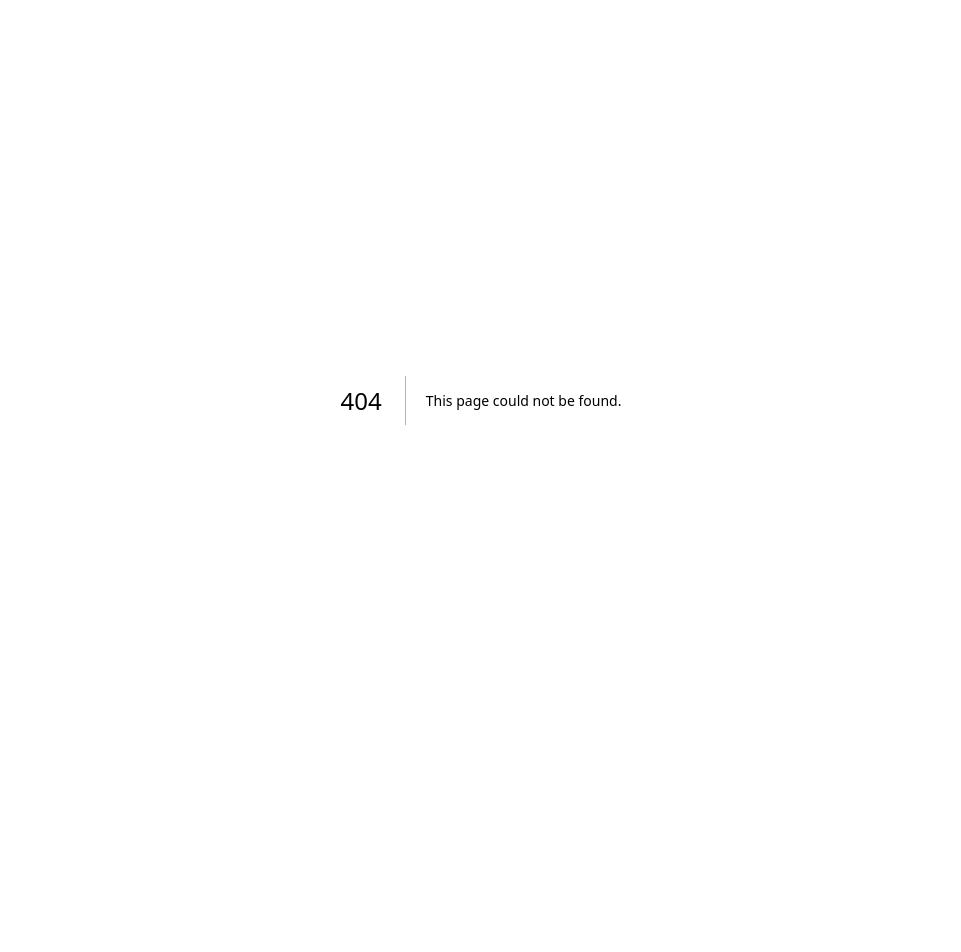
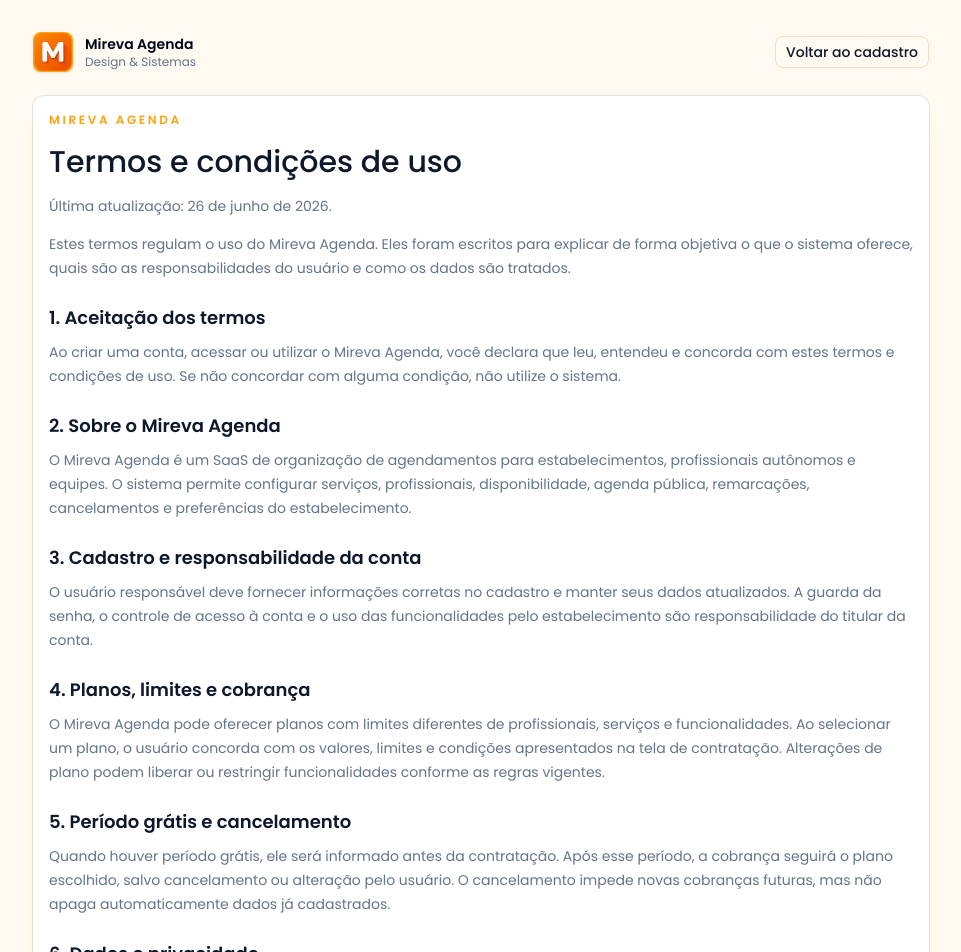
Before and after one commit to RenatoJose7/mirevaAgenda, a Next.js app: page /termos in a window 1280 px wide. Before the commit this address had no page. Shown: the top 952 px of the page, without its empty margins (159-1120 px from the left). Before the commit the page ends 800 px from the top, so only its background shows below. Built offline with nearby package versions, Linux system fonts and the light colour scheme.

Commit message:
chore: remove mensagens de teste e adiciona termos

```diff
--- a/src/app/cadastro/page.tsx
+++ b/src/app/cadastro/page.tsx
@@ -24,7 +24,7 @@ const schema = z
     email: z.string().email("Informe um e-mail válido."),
     password: z.string().min(6, "Use pelo menos 6 caracteres."),
     confirmPassword: z.string(),
-    terms: z.boolean().refine((value) => value, "Aceite os termos demonstrativos."),
+    terms: z.boolean().refine((value) => value, "Aceite os termos e condições de uso."),
   })
   .refine((data) => data.password === data.confirmPassword, {
     message: "As senhas precisam ser iguais.",
@@ -297,9 +297,13 @@ export default function CadastroPage() {
                     checked={termsChecked}
                     onCheckedChange={(checked) => form.setValue("terms", checked === true)}
                   />
-                  <Label htmlFor="terms" className="text-sm leading-5">
-                    Aceito os termos de uso do Mireva Agenda.
-                  </Label>
+                  <div className="text-sm leading-5">
+                    <Label htmlFor="terms">Aceito os </Label>
+                    <Link href="/termos" target="_blank" className="font-medium text-primary underline-offset-4 hover:underline">
+                      termos e condições de uso
+                    </Link>
+                    <span> do Mireva Agenda.</span>
+                  </div>
                 </div>
                 {form.formState.errors.terms && (
                   <p className="text-sm text-destructive sm:col-span-2">{form.formState.errors.terms.message}</p>
--- a/src/app/layout.tsx
+++ b/src/app/layout.tsx
@@ -15,7 +15,7 @@ const geistMono = Geist_Mono({
 
 export const metadata: Metadata = {
   title: "Mireva Agenda",
-  description: "Interface demonstrativa do SaaS de agendamentos da Mireva.",
+  description: "SaaS de agendamentos da Mireva para negócios e profissionais.",
 };
 
 export default function RootLayout({
--- /dev/null
+++ b/src/app/termos/page.tsx
@@ -0,0 +1,107 @@
+import type { Metadata } from "next";
+import Link from "next/link";
+import { BrandMark } from "@/components/brand-mark";
+import { Button } from "@/components/ui/button";
+import { Card, CardContent, CardHeader, CardTitle } from "@/components/ui/card";
+
+export const metadata: Metadata = {
+  title: "Termos e condições de uso | Mireva Agenda",
+  description: "Termos e condições de uso do Mireva Agenda.",
+};
+
+const sections = [
+  {
+    title: "1. Aceitação dos termos",
+    content:
+      "Ao criar uma conta, acessar ou utilizar o Mireva Agenda, você declara que leu, entendeu e concorda com estes termos e condições de uso. Se não concordar com alguma condição, não utilize o sistema.",
+  },
+  {
+    title: "2. Sobre o Mireva Agenda",
+    content:
+      "O Mireva Agenda é um SaaS de organização de agendamentos para estabelecimentos, profissionais autônomos e equipes. O sistema permite configurar serviços, profissionais, disponibilidade, agenda pública, remarcações, cancelamentos e preferências do estabelecimento.",
+  },
+  {
+    title: "3. Cadastro e responsabilidade da conta",
+    content:
+      "O usuário responsável deve fornecer informações corretas no cadastro e manter seus dados atualizados. A guarda da senha, o controle de acesso à conta e o uso das funcionalidades pelo estabelecimento são responsabilidade do titular da conta.",
+  },
+  {
+    title: "4. Planos, limites e cobrança",
+    content:
+      "O Mireva Agenda pode oferecer planos com limites diferentes de profissionais, serviços e funcionalidades. Ao selecionar um plano, o usuário concorda com os valores, limites e condições apresentados na tela de contratação. Alterações de plano podem liberar ou restringir funcionalidades conforme as regras vigentes.",
+  },
+  {
+    title: "5. Período grátis e cancelamento",
+    content:
+      "Quando houver período grátis, ele será informado antes da contratação. Após esse período, a cobrança seguirá o plano escolhido, salvo cancelamento ou alteração pelo usuário. O cancelamento impede novas cobranças futuras, mas não apaga automaticamente dados já cadastrados.",
+  },
+  {
+    title: "6. Dados e privacidade",
+    content:
+      "Tratamos dados necessários para funcionamento do sistema, como nome, e-mail, telefone, dados do estabelecimento, serviços, profissionais e agendamentos. Esses dados são usados para autenticação, operação da agenda, suporte, segurança e cumprimento de obrigações legais.",
+  },
+  {
+    title: "7. LGPD",
+    content:
+      "O usuário pode solicitar acesso, correção ou exclusão de dados pessoais, respeitados os limites técnicos, contratuais e legais. O estabelecimento é responsável pelos dados de clientes que inserir ou coletar pela agenda pública, devendo usá-los de forma adequada e compatível com a legislação aplicável.",
+  },
+  {
+    title: "8. Uso adequado",
+    content:
+      "É proibido usar o Mireva Agenda para atividades ilegais, envio abusivo de mensagens, tentativa de invasão, cópia não autorizada, engenharia reversa, fraude, coleta indevida de dados ou qualquer prática que prejudique o sistema, outros usuários ou terceiros.",
+  },
+  {
+    title: "9. Disponibilidade e mudanças no serviço",
+    content:
+      "Trabalhamos para manter o sistema disponível e seguro, mas podem ocorrer interrupções por manutenção, instabilidade de terceiros, falhas técnicas ou motivos externos. Funcionalidades, planos e condições podem ser atualizados para melhorar o produto ou atender exigências operacionais.",
+  },
+  {
+    title: "10. Suporte e contato",
+    content:
+      "Dúvidas sobre conta, cobrança, dados ou uso do sistema devem ser encaminhadas pelos canais oficiais da Mireva. Responderemos dentro de um prazo razoável, conforme a complexidade da solicitação.",
+  },
+];
+
+export default function TermsPage() {
+  return (
+    <main className="min-h-screen bg-background px-4 py-8">
+      <div className="mx-auto w-full max-w-4xl">
+        <div className="mb-6 flex flex-col gap-4 sm:flex-row sm:items-center sm:justify-between">
+          <BrandMark />
+          <Button variant="outline" asChild>
+            <Link href="/cadastro">Voltar ao cadastro</Link>
+          </Button>
+        </div>
+
+        <Card className="shadow-xl shadow-primary/10">
+          <CardHeader className="space-y-3">
+            <p className="text-xs font-semibold uppercase tracking-[0.22em] text-primary">Mireva Agenda</p>
+            <CardTitle className="text-3xl">Termos e condições de uso</CardTitle>
+            <p className="text-sm text-muted-foreground">Última atualização: 26 de junho de 2026.</p>
+          </CardHeader>
+          <CardContent className="space-y-6 text-sm leading-6 text-muted-foreground">
+            <p>
+              Estes termos regulam o uso do Mireva Agenda. Eles foram escritos para explicar de forma objetiva o que o
+              sistema oferece, quais são as responsabilidades do usuário e como os dados são tratados.
+            </p>
+
+            {sections.map((section) => (
+              <section key={section.title} className="space-y-2">
+                <h2 className="text-lg font-semibold text-foreground">{section.title}</h2>
+                <p>{section.content}</p>
+              </section>
+            ))}
+
+            <div className="rounded-lg border bg-secondary p-4">
+              <h2 className="font-semibold text-foreground">Observação importante</h2>
+              <p className="mt-2">
+                Esta versão dos termos pode ser atualizada conforme o produto evoluir, especialmente com novas formas de
+                pagamento, integrações e recursos. A versão vigente será sempre a publicada nesta página.
+              </p>
+            </div>
+          </CardContent>
+        </Card>
+      </div>
+    </main>
+  );
+}
--- a/src/components/admin-shell.tsx
+++ b/src/components/admin-shell.tsx
@@ -9,13 +9,11 @@ import {
   Menu,
   Scissors,
   Settings,
-  Sparkles,
   LogOut,
   Users,
 } from "lucide-react";
 import { AppVersion } from "@/components/app-version";
 import { BrandMark } from "@/components/brand-mark";
-import { Badge } from "@/components/ui/badge";
 import { Button } from "@/components/ui/button";
 import { Separator } from "@/components/ui/separator";
 import { Sheet, SheetContent, SheetTrigger } from "@/components/ui/sheet";
@@ -84,16 +82,7 @@ export function AdminShell({
         <BrandMark />
         <Separator className="my-6" />
         <NavList />
-        <div className="absolute bottom-6 left-5 right-5 space-y-3">
-          <div className="rounded-lg border bg-secondary p-4">
-            <div className="flex items-center gap-2 text-sm font-semibold text-foreground">
-              <Sparkles className="size-4 text-primary" />
-              Ambiente de testes
-            </div>
-            <p className="mt-2 text-xs leading-5 text-muted-foreground">
-              Dados reais do estabelecimento no projeto configurado.
-            </p>
-          </div>
+        <div className="absolute bottom-6 left-5 right-5">
           <AppVersion />
         </div>
       </aside>
@@ -132,7 +121,6 @@ export function AdminShell({
               </div>
             </div>
             <div className="flex items-center gap-2">
-              <Badge variant="secondary">Teste</Badge>
               <Link href="/notificacoes" prefetch={false}>
                 <Button variant="outline" size="icon" aria-label="Ver notificações" className="relative">
                   <Bell className="size-4" />
--- a/src/components/booking-flow.tsx
+++ b/src/components/booking-flow.tsx
@@ -213,7 +213,7 @@ export function BookingFlow() {
                 <Textarea {...form.register("note")} placeholder="Algo que o profissional deva saber?" />
               </div>
               <Button type="submit" className="sm:col-span-2">
-                Visualizar confirmação demonstrativa
+                Continuar para confirmação
               </Button>
             </form>
           </CardContent>
@@ -245,7 +245,7 @@ export function BookingFlow() {
               )}
             </div>
             <div className="rounded-lg border p-4">
-              <p className="text-sm font-medium text-slate-950">Reservas recentes demonstrativas</p>
+              <p className="text-sm font-medium text-slate-950">Reservas recentes</p>
               <div className="mt-3 space-y-2">
                 {appointments.slice(0, 2).map((appointment) => (
                   <div key={appointment.id} className="flex items-center justify-between gap-2 text-xs">
@@ -256,7 +256,7 @@ export function BookingFlow() {
               </div>
             </div>
             <p className="text-xs leading-5 text-muted-foreground">
-              Esta tela demonstra a experiência do cliente. Nenhuma reserva real será armazenada.
+              Revise os dados antes de confirmar o agendamento.
             </p>
           </CardContent>
         </Card>
--- a/src/components/demo-dialog.tsx
+++ /dev/null
@@ -1,51 +0,0 @@
-"use client";
-
-import type React from "react";
-import { useState } from "react";
-import { Button } from "@/components/ui/button";
-import {
-  Dialog,
-  DialogContent,
-  DialogDescription,
-  DialogFooter,
-  DialogHeader,
-  DialogTitle,
-  DialogTrigger,
-} from "@/components/ui/dialog";
-
-export function DemoDialog({
-  label,
-  title,
-  description,
-  icon,
-}: {
-  label: string;
-  title: string;
-  description: string;
-  icon?: React.ReactNode;
-}) {
-  const [open, setOpen] = useState(false);
-
-  return (
-    <Dialog open={open} onOpenChange={setOpen}>
-      <DialogTrigger render={<Button type="button" className="gap-2" />}>
-        {icon}
-        {label}
-      </DialogTrigger>
-      <DialogContent>
-        <DialogHeader>
-          <DialogTitle>{title}</DialogTitle>
-          <DialogDescription>{description}</DialogDescription>
-        </DialogHeader>
-        <div className="rounded-lg border bg-secondary p-4 text-sm text-muted-foreground">
-          Esta ação e apenas demonstrativa nesta etapa. Nenhum dado foi salvo.
-        </div>
-        <DialogFooter>
-          <Button type="button" onClick={() => setOpen(false)}>
-            Entendi
-          </Button>
-        </DialogFooter>
-      </DialogContent>
-    </Dialog>
-  );
-}
--- a/src/components/onboarding-form.tsx
+++ b/src/components/onboarding-form.tsx
@@ -198,7 +198,7 @@ export function OnboardingForm() {
                       <Textarea
                         id="business-note"
                         {...form.register("note")}
-                        placeholder="Campo visual, sem persistência nesta etapa."
+                        placeholder="Informações úteis para sua equipe."
                       />
                     </div>
                   </div>
@@ -208,8 +208,8 @@ export function OnboardingForm() {
                       <Label>Confirmação de reservas</Label>
                       <div className="mt-3 grid gap-3">
                         {[
-                          ["automatic", "Automática", "Padrão do MVP"],
-                          ["manual", "Manual", "Opção visual futura"],
+                          ["automatic", "Automática", "Padrão recomendado"],
+                          ["manual", "Manual", "Você aprova cada solicitação"],
                         ].map(([id, title, helper]) => (
                           <button
                             key={id}
@@ -240,12 +240,12 @@ export function OnboardingForm() {
               <div className="space-y-6">
                 <div className="space-y-5">
                   <div className="mx-auto max-w-3xl text-center">
-                    <p className="text-xs font-semibold uppercase tracking-[0.22em] text-primary">Teste grátis</p>
+                    <p className="text-xs font-semibold uppercase tracking-[0.22em] text-primary">Período grátis</p>
                     <h3 className="mt-2 text-2xl font-semibold text-slate-950 md:text-3xl">
                       Experimente o {selectedPlanData.name} gratuitamente por {trialPeriodLabel}
                     </h3>
                     <p className="mt-2 text-sm text-muted-foreground">
-                      Escolha o plano inicial agora. A cobrança real pelo Asaas entra na próxima etapa.
+                      Escolha o plano inicial para ativar o Mireva Agenda.
                     </p>
                   </div>
 
@@ -295,7 +295,7 @@ export function OnboardingForm() {
                             )}
                           </span>
                           <span className="mt-6 block">
-                            <span className="text-sm text-muted-foreground">Depois do teste</span>
+                            <span className="text-sm text-muted-foreground">Após o período grátis</span>
                             <span className="mt-1 block text-3xl font-semibold leading-tight text-slate-950">
                               {getPlanPriceLabel(plan, billingCycle)}
                             </span>
--- a/src/components/settings-view.tsx
+++ b/src/components/settings-view.tsx
@@ -190,7 +190,7 @@ export function SettingsView({ business, usage }: { business: AppBusiness; usage
       }
       setPlanMessage({
         type: "success",
-        text: "Plano atualizado visualmente. A cobrança real ainda será conectada em uma próxima etapa.",
+        text: "Plano atualizado com sucesso.",
       });
     } catch (error) {
       setPlanMessage({
--- a/src/lib/mock-data.ts
+++ b/src/lib/mock-data.ts
@@ -91,7 +91,7 @@ export const professionalServices: ProfessionalService[] = [
 export const appointments: Appointment[] = [
   {
     id: "A-1042",
-    clientName: "Cliente Demo 01",
+    clientName: "Cliente 01",
     clientWhatsapp: "(11) 90000-1001",
     serviceId: "consulta-inicial",
     professionalId: "camila",
@@ -101,7 +101,7 @@ export const appointments: Appointment[] = [
   },
   {
     id: "A-1043",
-    clientName: "Cliente Demo 02",
+    clientName: "Cliente 02",
     clientWhatsapp: "(11) 90000-1002",
     serviceId: "sessao-especializada",
     professionalId: "bruna",
@@ -111,7 +111,7 @@ export const appointments: Appointment[] = [
   },
   {
     id: "A-1044",
-    clientName: "Cliente Demo 03",
+    clientName: "Cliente 03",
     clientWhatsapp: "(11) 90000-1003",
     serviceId: "retorno",
     professionalId: "rafael",
@@ -121,7 +121,7 @@ export const appointments: Appointment[] = [
   },
   {
     id: "A-1045",
-    clientName: "Cliente Demo 04",
+    clientName: "Cliente 04",
     clientWhatsapp: "(11) 90000-1004",
     serviceId: "atendimento-individual",
     professionalId: "camila",
@@ -143,7 +143,7 @@ export const notifications: Notification[] = [
   {
     id: "N-02",
     title: "Solicitação pendente",
-    description: "Sessão especializada aguardando confirmação manual demonstrativa.",
+    description: "Sessão especializada aguardando confirmação manual.",
     time: "ha 24 min",
     type: "pendente",
     read: false,
@@ -151,7 +151,7 @@ export const notifications: Notification[] = [
   {
     id: "N-03",
     title: "Cancelamento registrado",
-    description: "Cliente Demo 03 cancelou o horário das 10:20.",
+    description: "Cliente 03 cancelou o horário das 10:20.",
     time: "ontem",
     type: "cancelamento",
     read: true,
--- a/src/lib/plans.ts
+++ b/src/lib/plans.ts
@@ -60,7 +60,7 @@ export const subscriptionPlans: SubscriptionPlan[] = [
 ];
 
 export const subscriptionStatusLabels: Record<SubscriptionStatus, string> = {
-  trialing: "Teste",
+  trialing: "Período grátis",
   pending: "Pagamento pendente",
   active: "Ativo",
   canceled: "Cancelado",
```
